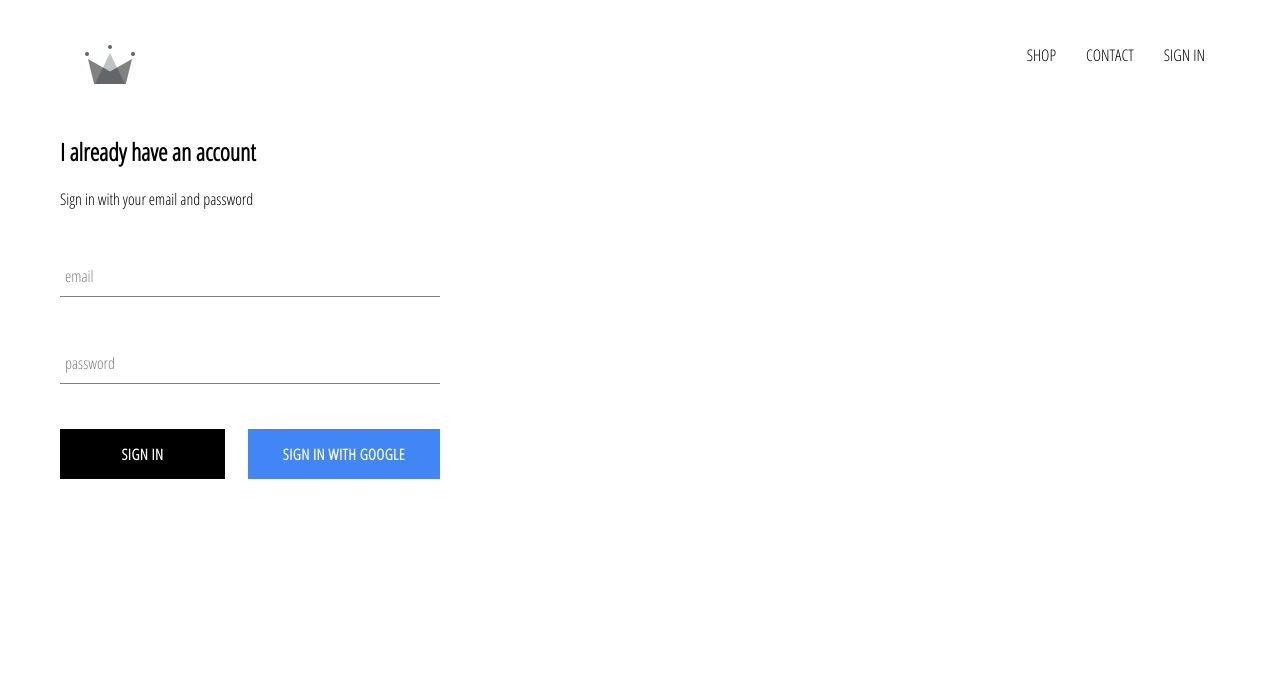
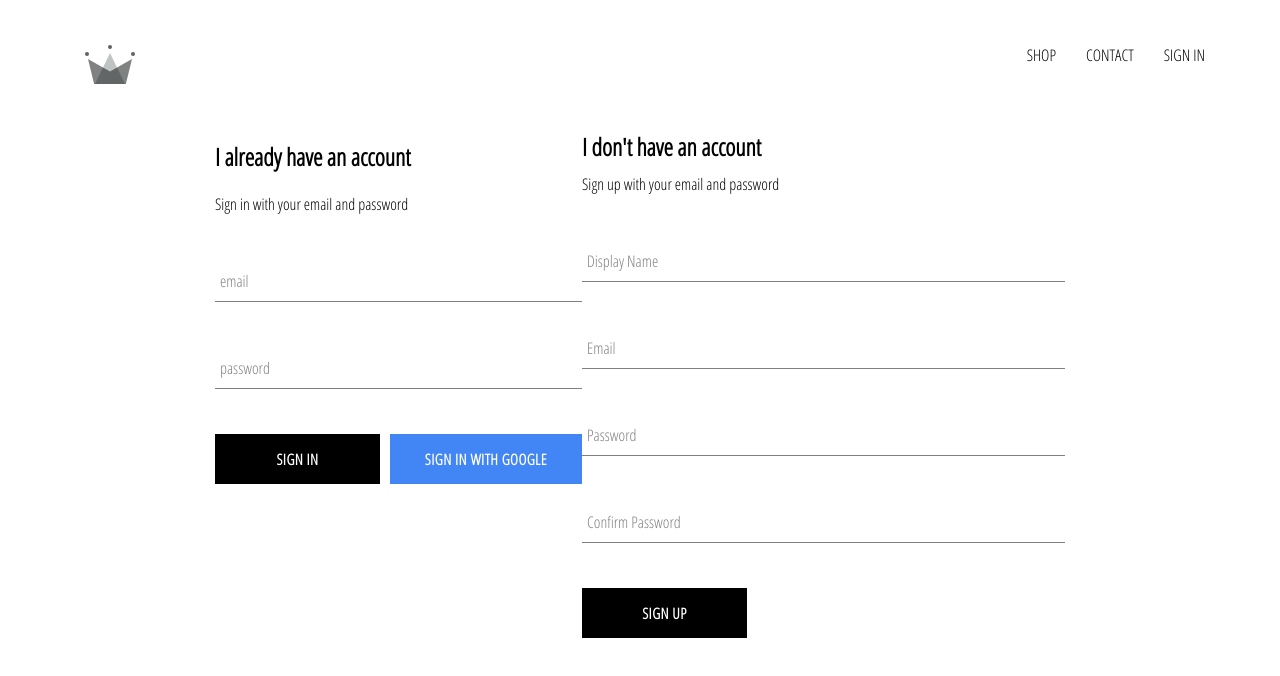
Before and after one commit to hangulo/crwn-clothing, a React (Create React App) app: page /signin in a window 1280 px wide. Shown: the top 676 px of the page. Built offline with nearby package versions, Linux system fonts and the light colour scheme; no server answers.

Commit message:
start of lesson 93-- although some CSS isues

```diff
--- a/src/App.js
+++ b/src/App.js
@@ -6,7 +6,7 @@
 import ShopPage from "./pages/shop/shop.component";
 import Header from "./components/header/header.component";
 import SignInPage from "./pages/signin-page/signin-page.component";
-import { auth } from "./firebase/firebase.utils";
+import { auth, createUserProfileDocument } from "./firebase/firebase.utils";
 
 class App extends React.Component {
   constructor() {
@@ -20,10 +20,20 @@
   unsubscribeFromAuth = null;
 
   componentDidMount() {
-    this.unsubscribeFromAuth = auth.onAuthStateChanged(user => {
-      this.setState({ currentUser: user });
+    this.unsubscribeFromAuth = auth.onAuthStateChanged(async userAuth => {
+      if (userAuth) {
+        const userRef = await createUserProfileDocument(userAuth);
 
-      console.log(user);
+        userRef.onSnapshot(snapShot => {
+          this.setState({
+            currentUser: {
+              id: snapShot.id,
+              ...snapShot.data()
+            }
+          });
+        });
+      }
+      this.setState({ currentUser: userAuth });
     });
   }
 
--- a/src/components/sign-in/Sign-in.component.jsx
+++ b/src/components/sign-in/Sign-in.component.jsx
@@ -33,7 +33,6 @@
       <div className="sign-in">
         <h2>I already have an account</h2>
         <span>Sign in with your email and password</span>
-
         <form onSubmit={this.handleSubmit}>
           <FormInput
             name="email"
--- /dev/null
+++ b/src/components/sign-up/sign-up.component.jsx
@@ -0,0 +1,106 @@
+import React from "react";
+
+import FormInput from "../form-input/form-input.component";
+import CustomButton from "../custom-button/custom-button.component";
+
+import { auth, createUserProfileDocument } from "../../firebase/firebase.utils";
+
+import "./sign-up.styles.scss";
+
+class SignUp extends React.Component {
+  constructor() {
+    super();
+
+    this.state = {
+      displayName: "",
+      email: "",
+      password: "",
+      confirmPassword: "",
+      name: ""
+    };
+  }
+
+  handleSubmit = async event => {
+    event.preventDefault();
+    const { displayName, email, password, confirmPassword } = this.state;
+
+    if (password !== confirmPassword) {
+      alert("password don't match");
+      return;
+    }
+
+    try {
+      const { user } = await auth.createUserWithEmailAndPassword(
+        email,
+        password
+      );
+
+      await createUserProfileDocument(user, { displayName });
+
+      this.setState({
+        displayName: "",
+        email: "",
+        password: "",
+        confirmPassword: "",
+        name: ""
+      });
+    } catch (error) {
+      console.error(error);
+    }
+  };
+
+  handleChange = event => {
+    const { name, value } = event.target;
+
+    this.setState({ [name]: value });
+  };
+
+  render() {
+    const { displayName, email, password, confirmPassword } = this.state;
+    console.log(this.state);
+
+    return (
+      <div className="sign-up">
+        <h2 className="title">I don't have an account</h2>
+        <span> Sign up with your email and password</span>
+        <form className="sign-up-form" onSubmit={this.handleSubmit}>
+          <FormInput
+            type="text"
+            name="displayName"
+            value={displayName}
+            onChange={this.handleChange}
+            label="Display Name"
+            required
+          />
+          <FormInput
+            type="email"
+            name="email"
+            value={email}
+            onChange={this.handleChange}
+            label="Email"
+            required
+          />
+          <FormInput
+            type="password"
+            name="password"
+            value={password}
+            onChange={this.handleChange}
+            label="Password"
+            required
+          />
+          <FormInput
+            type="password"
+            name="confirmPassword"
+            value={confirmPassword}
+            onChange={this.handleChange}
+            label="Confirm Password"
+            required
+          />
+          <CustomButton type="submit">Sign Up</CustomButton>
+        </form>
+      </div>
+    );
+  }
+}
+
+export default SignUp;
--- /dev/null
+++ b/src/components/sign-up/sign-up.styles.scss
@@ -0,0 +1,9 @@
+.sign-up {
+  display: flex;
+  flex-direction: column;
+  width: 500px;
+}
+
+.title {
+  margin: 10px 0;
+}
--- a/src/firebase/firebase.utils.js
+++ b/src/firebase/firebase.utils.js
@@ -13,6 +13,32 @@
   measurementId: "G-M64SF466EQ"
 };
 
+export const createUserProfileDocument = async (userAuth, additionalData) => {
+  if (!userAuth) return;
+
+  const userRef = firestore.doc(`users/${userAuth.uid}`);
+
+  const snapShot = await userRef.get();
+
+  if (!snapShot.exists) {
+    const { displayName, email } = userAuth;
+    const createdAt = new Date();
+
+    try {
+      await userRef.set({
+        displayName,
+        email,
+        createdAt,
+        ...additionalData
+      });
+    } catch (error) {
+      console.log("error creating user", error.message);
+    }
+  }
+
+  return userRef;
+};
+
 firebase.initializeApp(config);
 
 export const auth = firebase.auth();
--- a/src/pages/signin-page/signin-page.component.jsx
+++ b/src/pages/signin-page/signin-page.component.jsx
@@ -1,12 +1,14 @@
 import React from "react";
 
 import SignIn from "../../components/sign-in/Sign-in.component";
+import SignUp from "../../components/sign-up/sign-up.component";
 
 import "./signin-page.styles.scss";
 
 const SignInPage = () => (
   <div className="sign-in-and-sign-up">
     <SignIn />
+    <SignUp />
   </div>
 );
 
--- a/src/pages/signin-page/signin-page.styles.scss
+++ b/src/pages/signin-page/signin-page.styles.scss
@@ -0,0 +1,6 @@
+.sign-in-and-sign-up {
+  width: 850px;
+  display: flex;
+  justify-content: space-between;
+  margin: 30px auto;
+}
```
